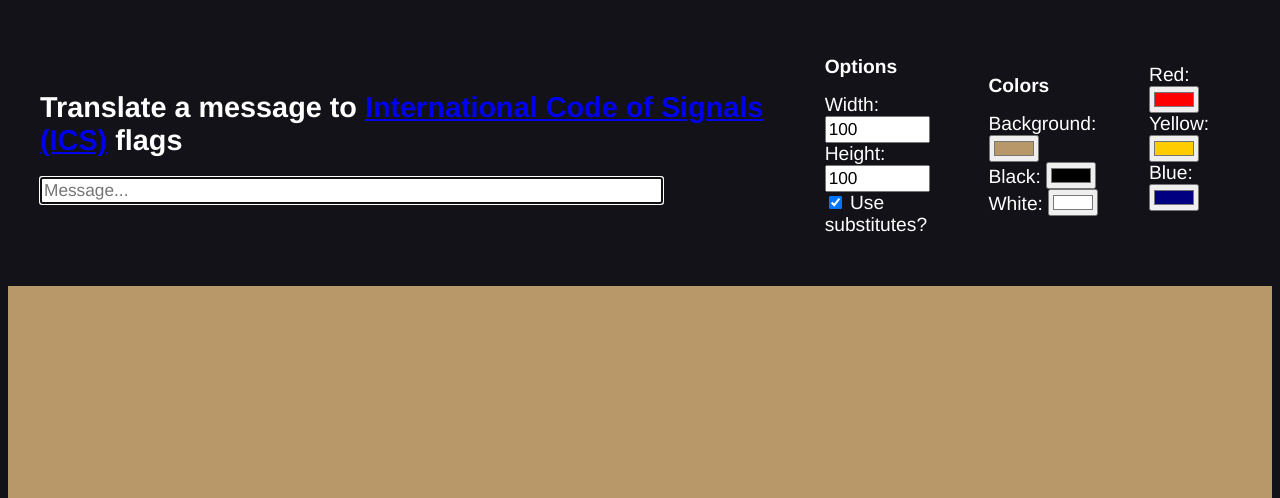
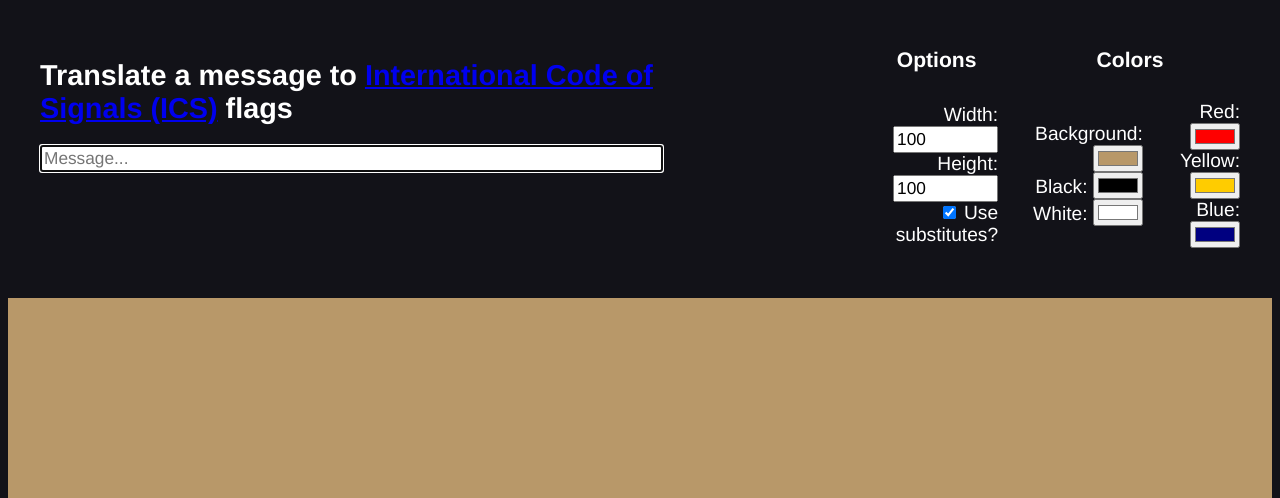
Before and after one commit to idculver27/idculver.net, a PHP site: page /icsflags.html in a window 1280 px wide. Shown: the top 498 px of the page. Run offline with PHP 8.4, Linux system fonts and the light colour scheme.

Commit message:
settings layout tweaks

```diff
--- a/icsflags.html
+++ b/icsflags.html
@@ -12,23 +12,30 @@
     <div class="entry">
         <table>
             <tr>
-                <td>
+                <td class="titletd" rowspan="2">
                     <h1>Translate a message to <a href=https://en.wikipedia.org/wiki/International_Code_of_Signals>International Code of Signals (ICS)</a> flags</h1>
                     <input id="msgInput" type="text" size="64" autocomplete="off" placeholder="Message..." tabindex="0"/>
                 </td>
-                <td class="options">
+                <td class="padcol" rowspan="2"></td>
+                <td class="entryheader">
                     <h2>Options</h2>
+                </td>
+                <td class="entryheader" colspan="2">
+                    <h2>Colors</h2>
+                </td>
+            </tr>
+            <tr>
+                <td class="optionsinputs">
                     <label>Width:</label>
                     <input id="wInput" type="text" size="10" autocomplete="off" tabindex="1" value="100"/>
                     <br>
                     <label>Height:</label>
                     <input id="hInput" type="text" size="10" autocomplete="off" tabindex="1" value="100"/>
                     <br>
-                    <input id="subInput" type="checkbox" tabindex="1" checked/> <!--WHY ISNT THIS CHECKED-->
+                    <input id="subInput" type="checkbox" tabindex="1" checked/>
                     <label>Use substitutes?</label>
                 </td>
-                <td>
-                    <h2>Colors</h2>
+                <td class="optionsinputs">
                     <label>Background:</label>
                     <input id="bgInput" type="color" tabindex="0" value="#b89869"/>
                     <br>
@@ -38,7 +45,7 @@
                     <label>White:</label>
                     <input id="whiteInput" type="color" tabindex="0" value="#ffffff"/>
                 </td>
-                <td>
+                <td class="optionsinputs">
                     <label>Red:</label>
                     <input id="redInput" type="color" tabindex="0" value="#ff0000"/>
                     <br>
--- a/styles.css
+++ b/styles.css
@@ -6,7 +6,7 @@ h1 {
     font-size: 150%;
 }
 h2 {
-    font-size: 100%;
+    font-size: 110%;
 }
 .entry {
     color: white;
@@ -23,14 +23,24 @@ input {
     height: 100vh;
 }
 table {
+    font-family: "Helvetica";
     padding: 20px;
+    /*border: 1px solid white;*/
 }
 td {
     padding: 10px;
+    /*border: 1px solid white;*/
 }
 .padcol {
     width: 100px;
 }
-.options {
-    font-family: Helvetica;
+.entryheader {
+    text-align: center;
+    padding: 0px;
 }
+.optionsinputs {
+    text-align: right;
+}
+.titletd {
+    vertical-align: top;
+}
```
